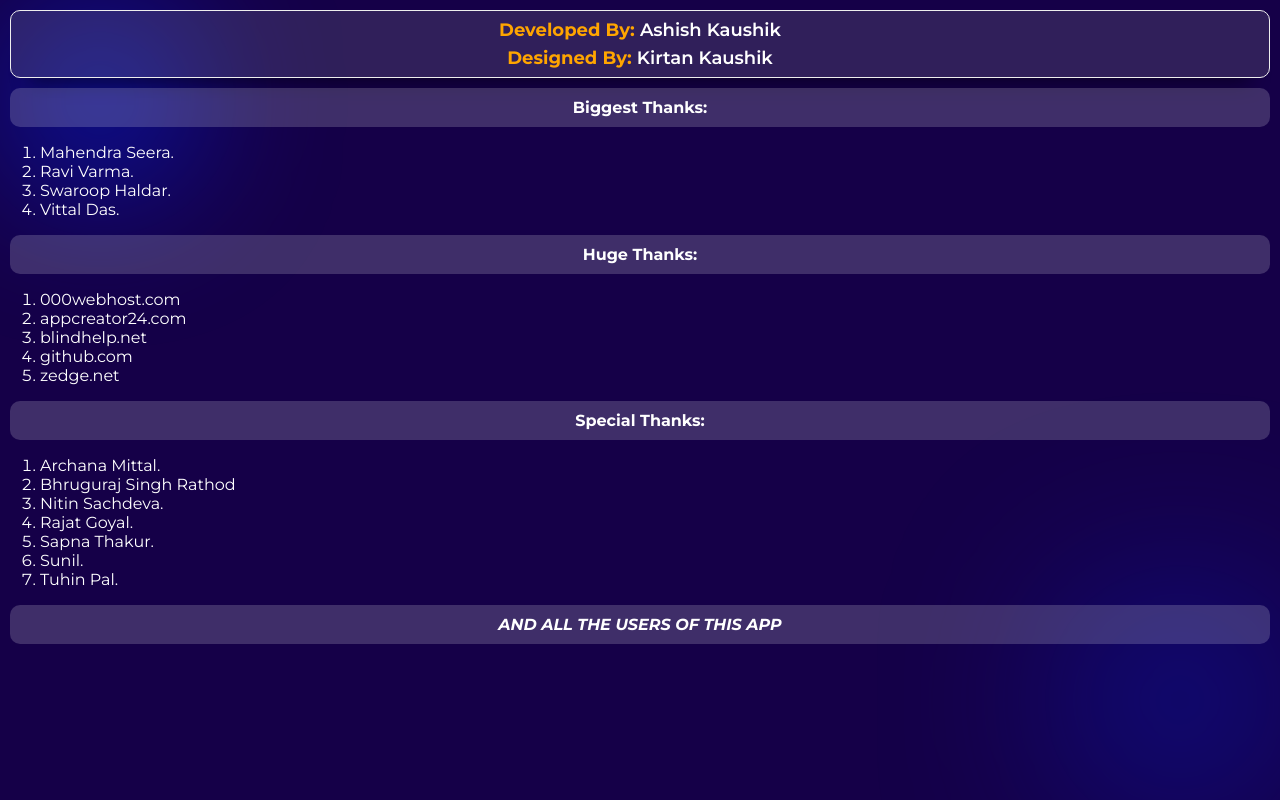
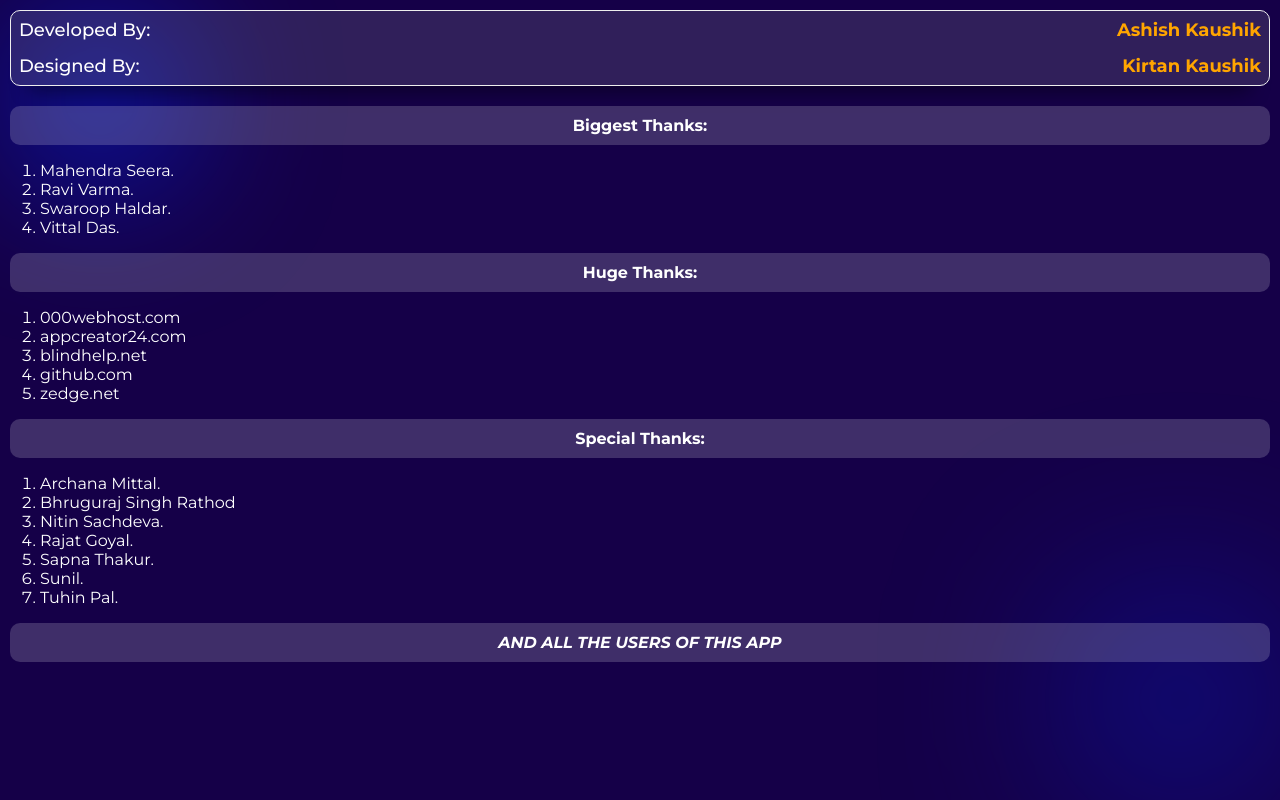
Before and after one commit to kt-pixels/sathi, a plain HTML site: page credits.html in a window 1280 px wide. Drawn offline with Linux system fonts and the light colour scheme.

Commit message:
some chngs

```diff
--- a/credits.html
+++ b/credits.html
@@ -28,7 +28,7 @@ h3{
     font-size: 16px;
 }
 #dev{
-text-align: center;
+text-align: left;
 font-size: 18px;
 margin: 10px;
 background: #b8b8b82b;
@@ -37,14 +37,15 @@ border-radius: 10px;
 border: 1px groove;
 font-weight: 500;
 box-shadow: 0px 25px 20px -20px rgba(0, 0, 0, 0.45);
-color: orange;
-font-weight: 700;
+margin-block-end: 20px;
 }
 
 #dev > b{
-    color: white;
-    font-weight: 600;
+    color: orange;
+    display: flex;
+    float: right;
 }
+
 
 h3 > i{
     font-size: 16px;
@@ -54,14 +55,14 @@ li{
     font-weight: 400;
 }
 hr{
-    margin: 3px;
+    margin: 7px;
     margin-inline: 20px;
     border: none;
 }
 </style>
 </head>
 <body class="main">
-<div id="dev" role="heading" aria-level="1">Developed By: <b>Ashish Kaushik</b> <br> <hr> Designed By: <b>Kirtan Kaushik</b></div>
+<div id="dev" role="heading" aria-level="1">Developed By: <b>Ashish Kaushik</b> <br> <hr>Designed By: <b>Kirtan Kaushik</b></div>
 <h3>Biggest Thanks:</h3>
 <ol>
 <li>Mahendra Seera.</li>
```
